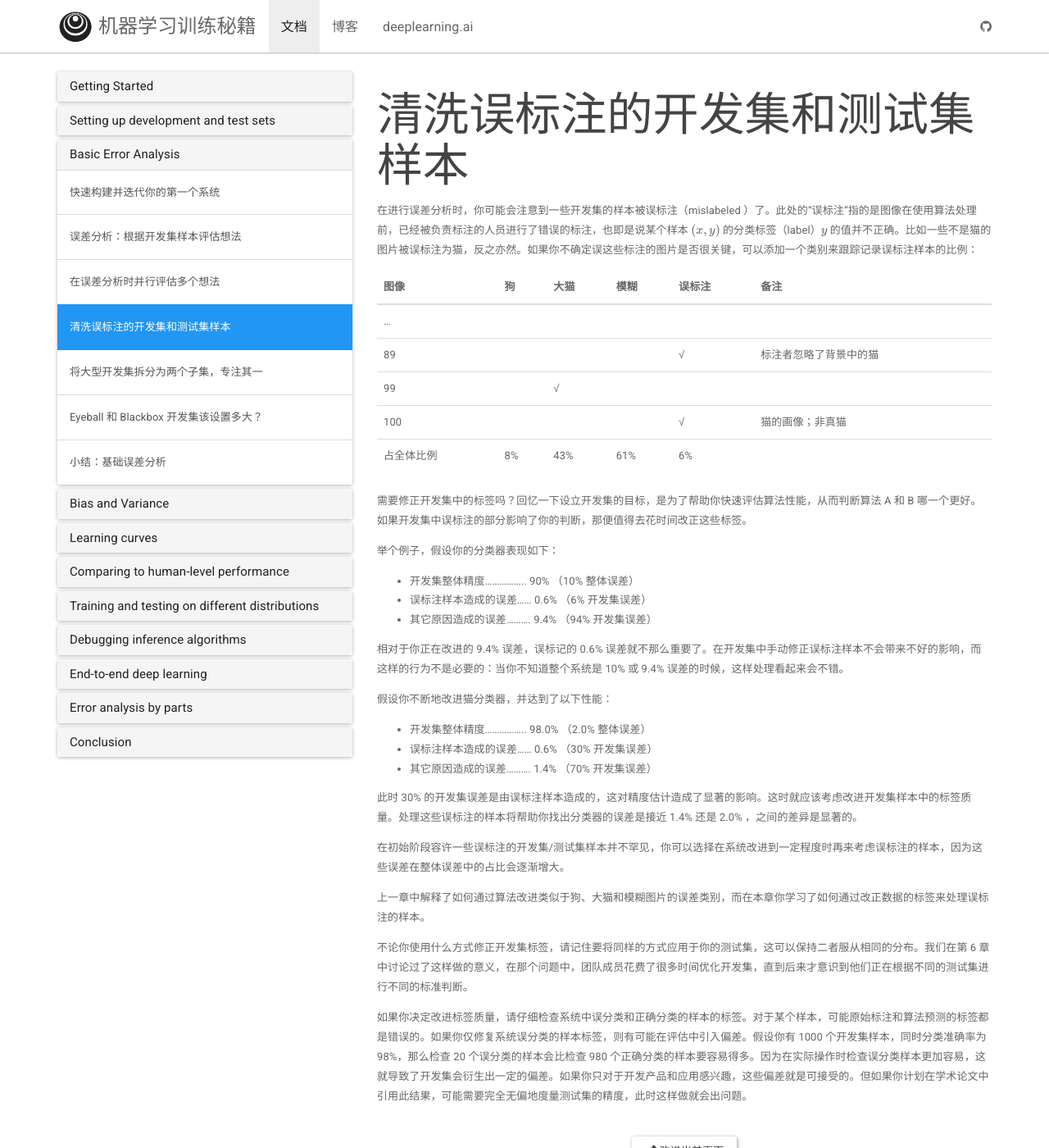
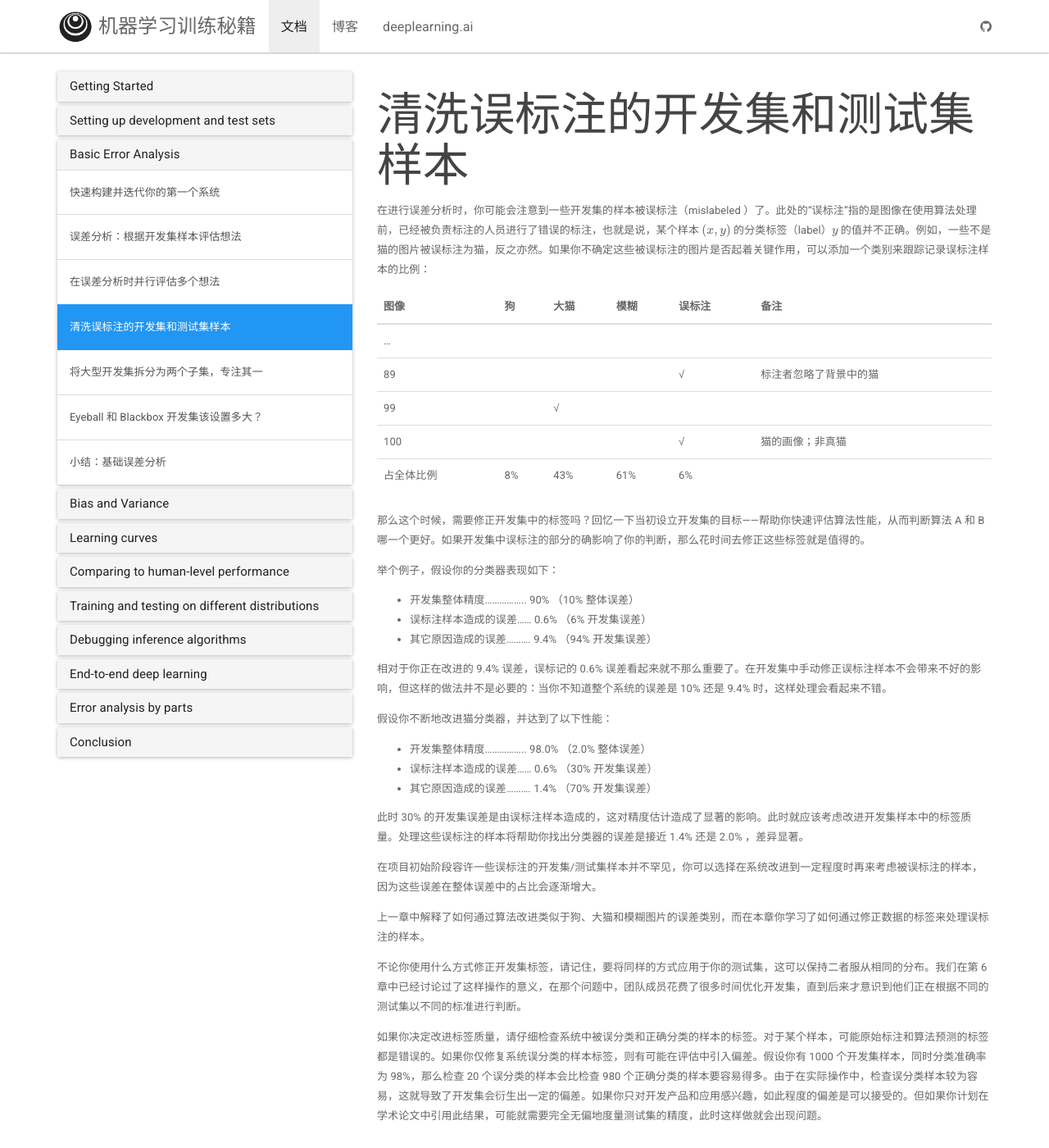
Before and after one commit to deeplearning-ai/machine-learning-yearning-cn, a Jekyll site: the page built from _docs/Basic Error Analysis/ch16.md, in a window 1280 px wide and 1400 px high. Shown: the whole window at 82% size. Built offline with Jekyll 4.4.1, drawn with Linux system fonts in a browser that asks for light colours; nearby versions of some CDN libraries; formulas are drawn with MathJax 3.

Commit message:
Update ch16.md (#32)

```diff
--- a/_docs/Basic Error Analysis/ch16.md
+++ b/_docs/Basic Error Analysis/ch16.md
@@ -3,7 +3,7 @@ title: 清洗误标注的开发集和测试集样本
 permalink: /docs/ch16/
 ---
 
-在进行误差分析时，你可能会注意到一些开发集的样本被误标注（mislabeled ）了。此处的“误标注”指的是图像在使用算法处理前，已经被负责标注的人员进行了错误的标注，也即是说某个样本 $(x,y)$ 的分类标签（label）$y$ 的值并不正确。比如一些不是猫的图片被误标注为猫，反之亦然。如果你不确定误这些标注的图片是否很关键，可以添加一个类别来跟踪记录误标注样本的比例：
+在进行误差分析时，你可能会注意到一些开发集的样本被误标注（mislabeled ）了。此处的“误标注”指的是图像在使用算法处理前，已经被负责标注的人员进行了错误的标注，也就是说，某个样本 $(x,y)$ 的分类标签（label）$y$ 的值并不正确。例如，一些不是猫的图片被误标注为猫，反之亦然。如果你不确定这些被误标注的图片是否起着关键作用，可以添加一个类别来跟踪记录误标注样本的比例：
 
 | 图像       | 狗   | 大猫 | 模糊 | 误标注 | 备注                   |
 | ---------- | ---- | ---- | ---- | ------ | ---------------------- |
@@ -13,7 +13,7 @@ permalink: /docs/ch16/
 | 100        |      |      |      | √      | 猫的画像；非真猫       |
 | 占全体比例 | 8%   | 43%  | 61%  | 6%     |                        |
 
-需要修正开发集中的标签吗？回忆一下设立开发集的目标，是为了帮助你快速评估算法性能，从而判断算法 A 和 B 哪一个更好。如果开发集中误标注的部分影响了你的判断，那便值得去花时间改正这些标签。
+那么这个时候，需要修正开发集中的标签吗？回忆一下当初设立开发集的目标——帮助你快速评估算法性能，从而判断算法 A 和 B 哪一个更好。如果开发集中误标注的部分的确影响了你的判断，那么花时间去修正这些标签就是值得的。
 
 举个例子，假设你的分类器表现如下：
 
@@ -21,7 +21,7 @@ permalink: /docs/ch16/
 - 误标注样本造成的误差...... 0.6% （6% 开发集误差）
 - 其它原因造成的误差.......... 9.4% （94% 开发集误差）
 
-相对于你正在改进的 9.4% 误差，误标记的 0.6% 误差就不那么重要了。在开发集中手动修正误标注样本不会带来不好的影响，而这样的行为不是必要的：当你不知道整个系统是 10% 或 9.4% 误差的时候，这样处理看起来会不错。
+相对于你正在改进的 9.4% 误差，误标记的 0.6% 误差看起来就不那么重要了。在开发集中手动修正误标注样本不会带来不好的影响，但这样的做法并不是必要的：当你不知道整个系统的误差是 10% 还是 9.4% 时，这样处理会看起来不错。
 
 假设你不断地改进猫分类器，并达到了以下性能：
 
@@ -29,12 +29,12 @@ permalink: /docs/ch16/
 - 误标注样本造成的误差...... 0.6% （30% 开发集误差）
 - 其它原因造成的误差.......... 1.4% （70% 开发集误差）
 
-此时 30% 的开发集误差是由误标注样本造成的，这对精度估计造成了显著的影响。这时就应该考虑改进开发集样本中的标签质量。处理这些误标注的样本将帮助你找出分类器的误差是接近 1.4% 还是 2.0% ，之间的差异是显著的。
+此时 30% 的开发集误差是由误标注样本造成的，这对精度估计造成了显著的影响。此时就应该考虑改进开发集样本中的标签质量。处理这些误标注的样本将帮助你找出分类器的误差是接近 1.4% 还是 2.0% ，差异显著。
 
-在初始阶段容许一些误标注的开发集/测试集样本并不罕见，你可以选择在系统改进到一定程度时再来考虑误标注的样本，因为这些误差在整体误差中的占比会逐渐增大。
+在项目初始阶段容许一些误标注的开发集/测试集样本并不罕见，你可以选择在系统改进到一定程度时再来考虑被误标注的样本，因为这些误差在整体误差中的占比会逐渐增大。
 
-上一章中解释了如何通过算法改进类似于狗、大猫和模糊图片的误差类别，而在本章你学习了如何通过改正数据的标签来处理误标注的样本。
+上一章中解释了如何通过算法改进类似于狗、大猫和模糊图片的误差类别，而在本章你学习了如何通过修正数据的标签来处理误标注的样本。
 
-不论你使用什么方式修正开发集标签，请记住要将同样的方式应用于你的测试集，这可以保持二者服从相同的分布。我们在第 6 章中讨论过了这样做的意义，在那个问题中，团队成员花费了很多时间优化开发集，直到后来才意识到他们正在根据不同的测试集进行不同的标准判断。
+不论你使用什么方式修正开发集标签，请记住，要将同样的方式应用于你的测试集，这可以保持二者服从相同的分布。我们在第 6 章中已经讨论过了这样操作的意义，在那个问题中，团队成员花费了很多时间优化开发集，直到后来才意识到他们正在根据不同的测试集以不同的标准进行判断。
 
-如果你决定改进标签质量，请仔细检查系统中误分类和正确分类的样本的标签。对于某个样本，可能原始标注和算法预测的标签都是错误的。如果你仅修复系统误分类的样本标签，则有可能在评估中引入偏差。假设你有 1000 个开发集样本，同时分类准确率为 98%，那么检查 20 个误分类的样本会比检查 980 个正确分类的样本要容易得多。因为在实际操作时检查误分类样本更加容易，这就导致了开发集会衍生出一定的偏差。如果你只对于开发产品和应用感兴趣，这些偏差就是可接受的。但如果你计划在学术论文中引用此结果，可能需要完全无偏地度量测试集的精度，此时这样做就会出问题。
+如果你决定改进标签质量，请仔细检查系统中被误分类和正确分类的样本的标签。对于某个样本，可能原始标注和算法预测的标签都是错误的。如果你仅修复系统误分类的样本标签，则有可能在评估中引入偏差。假设你有 1000 个开发集样本，同时分类准确率为 98%，那么检查 20 个误分类的样本会比检查 980 个正确分类的样本要容易得多。由于在实际操作中，检查误分类样本较为容易，这就导致了开发集会衍生出一定的偏差。如果你只对开发产品和应用感兴趣，如此程度的偏差是可以接受的。但如果你计划在学术论文中引用此结果，可能就需要完全无偏地度量测试集的精度，此时这样做就会出现问题。
```
